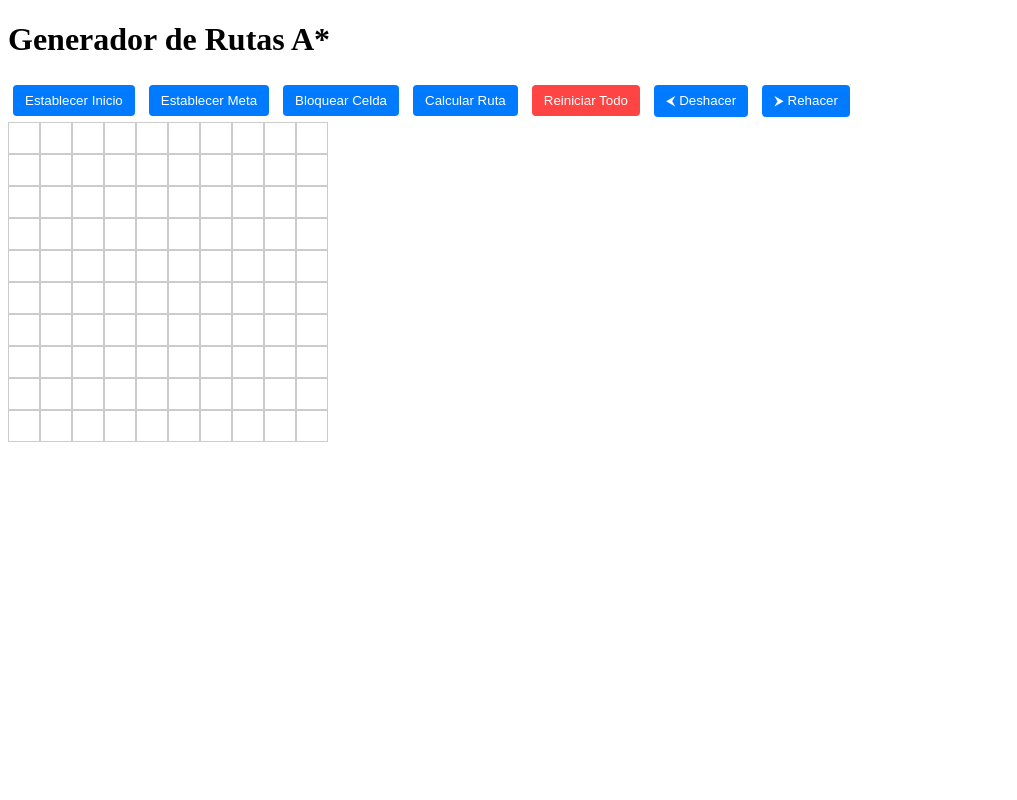
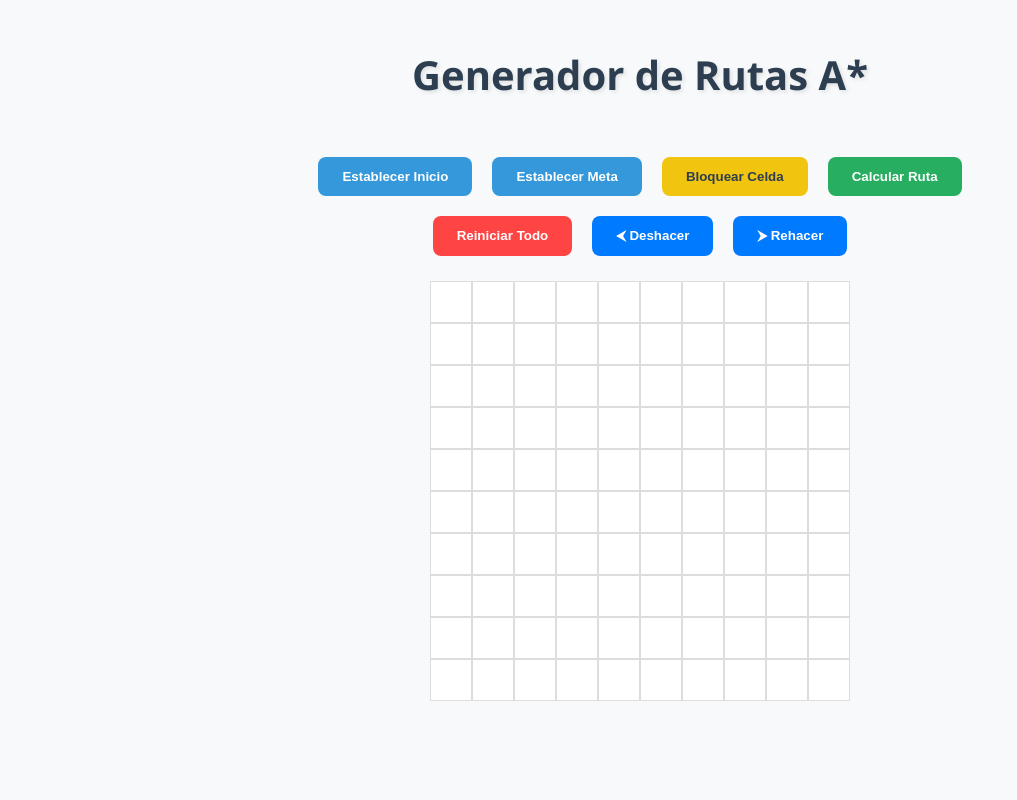
Before and after one commit to alegonzjur/ProyAlgoritmoA, a Flask app: page / in a window 1280 px wide. Shown: the whole page, without its empty margins (0-1017 px from the left). Run offline with Flask 3, Linux system fonts and the light colour scheme.

Commit message:
Reestructuración

```diff
--- a/static/styles.css
+++ b/static/styles.css
@@ -69,3 +69,220 @@ button[onclick="resetMapa()"] {
 }
 
 /* Decoración*/
+:root {
+    --primary-color: #2c3e50;
+    --secondary-color: #3498db;
+    --success-color: #27ae60;
+    --danger-color: #e74c3c;
+    --warning-color: #f1c40f;
+    --light-color: #ecf0f1;
+    --dark-color: #2c3e50;
+  }
+
+  body {
+    font-family: 'Segoe UI', Tahoma, Geneva, Verdana, sans-serif;
+    background-color: #f8f9fa;
+    margin: 0;
+    padding: 20px;
+    min-height: 100vh;
+  }
+
+  .container {
+    max-width: 1200px;
+    margin: 0 auto;
+    padding: 20px;
+  }
+
+  h1 {
+    color: var(--primary-color);
+    text-align: center;
+    margin-bottom: 30px;
+    font-size: 2.5em;
+    text-shadow: 2px 2px 4px rgba(0,0,0,0.1);
+  }
+
+  .controls {
+    display: flex;
+    justify-content: center;
+    flex-wrap: wrap;
+    gap: 10px;
+    width: 100%;
+    max-width: 800px;
+    margin: 20px auto;
+  }
+
+  button {
+    padding: 12px 24px;
+    border: none;
+    border-radius: 8px;
+    cursor: pointer;
+    font-weight: 600;
+    transition: all 0.3s ease;
+    display: flex;
+    align-items: center;
+    gap: 8px;
+  }
+
+  button:hover {
+    transform: translateY(-2px);
+    box-shadow: 0 4px 12px rgba(0,0,0,0.15);
+  }
+
+  button:active {
+    transform: translateY(0);
+  }
+
+  .btn-primary {
+    background-color: var(--secondary-color);
+    color: white;
+  }
+
+  .btn-success {
+    background-color: var(--success-color);
+    color: white;
+  }
+
+  .btn-danger {
+    background-color: var(--danger-color);
+    color: white;
+  }
+
+  .btn-warning {
+    background-color: var(--warning-color);
+    color: var(--dark-color);
+  }
+
+  .btn-active {
+    transform: scale(1.05);
+    box-shadow: 0 0 0 3px rgba(52, 152, 219, 0.3);
+  }
+
+  .grid-container {
+    flex-grow: 1;
+    display: flex;
+    justify-content: center;
+    align-items: center;
+    width: 100%;
+    padding: 20px;
+  }
+
+  .grid {
+    display: inline-block;
+    position: relative;
+    border: 2px solid var(--primary-color);
+    border-radius: 8px;
+    overflow: hidden;
+    background: white;
+    box-shadow: 0 10px 30px rgba(0,0,0,0.1);
+  }
+
+
+  .row {
+    display: flex;
+  }
+
+  .cell {
+    width: 40px;
+    height: 40px;
+    border: 1px solid #ddd;
+    transition: all 0.3s ease;
+    display: flex;
+    align-items: center;
+    justify-content: center;
+    font-weight: bold;
+    cursor: pointer;
+    background-color: white;
+  }
+
+  .cell:hover {
+    background-color: #f8f9fa;
+  }
+
+  .start {
+    background-color: var(--success-color) !important;
+    color: white;
+    font-size: 1.2em;
+  }
+
+  .end {
+    background-color: var(--danger-color) !important;
+    color: white;
+    font-size: 1.2em;
+  }
+
+  .blocked {
+    background-color: var(--primary-color) !important;
+    animation: blockAnimation 0.3s ease;
+  }
+
+  .path {
+    background-color: var(--warning-color) !important;
+    animation: pathAnimation 0.5s ease;
+  }
+
+  @keyframes pathAnimation {
+    0% { transform: scale(0.9); opacity: 0; }
+    100% { transform: scale(1); opacity: 1; }
+  }
+
+  @keyframes blockAnimation {
+    0% { transform: scale(0.95); }
+    100% { transform: scale(1); }
+  }
+
+  .status-bar {
+    margin-top: 20px;
+    padding: 15px;
+    background-color: white;
+    border-radius: 8px;
+    box-shadow: 0 4px 12px rgba(0,0,0,0.1);
+    text-align: center;
+    font-weight: 500;
+    color: var(--primary-color);
+  }
+
+  /* Efecto de onda al reiniciar */
+  @keyframes wave {
+    0% { transform: scale(1); }
+    50% { transform: scale(1.1); }
+    100% { transform: scale(1); }
+  }
+
+  .clearing {
+    animation: wave 0.3s ease;
+  }
+
+  /*Diseño responsivo */
+  @media (max-width: 768px) {
+    .cell {
+      width: 30px;
+      height: 30px;
+      font-size: 0.8em;
+    }
+
+    button {
+      padding: 10px 15px;
+      font-size: 0.9em;
+    }
+  }
+
+
+  /* Correcciones finales */
+body {
+    display: flex;
+    flex-direction: column;
+    align-items: center;
+    min-height: 100vh;
+    margin: 0;
+    padding: 20px;
+    box-sizing: border-box;
+  }
+
+  .grid-container {
+    flex-grow: 1;
+    display: flex;
+    justify-content: center;
+    align-items: center;
+    width: 100%;
+    padding: 20px;
+  }
--- a/templates/index.html
+++ b/templates/index.html
@@ -9,12 +9,12 @@
     <h1>Generador de Rutas A*</h1>
 
     <!-- Controles -->
-    <div>
-        <button onclick="setStart()">Establecer Inicio</button>
-        <button onclick="setEnd()">Establecer Meta</button>
-        <button onclick="setBlocked()">Bloquear Celda</button>
-        <button onclick="calcularRuta()">Calcular Ruta</button>
-        <button onclick="resetMapa()" style="background-color: #ff4444; color: white;">Reiniciar Todo</button>
+    <div class='controls'>
+        <button class="btn-primary" onclick="setStart()">Establecer Inicio</button>
+        <button class='btn-primary' onclick="setEnd()">Establecer Meta</button>
+        <button class='btn-warning' onclick="setBlocked()">Bloquear Celda</button>
+        <button class='btn-success' onclick="calcularRuta()">Calcular Ruta</button>
+        <button class='btn-danger' onclick="resetMapa()" style="background-color: #ff4444; color: white;">Reiniciar Todo</button>
         <!-- Botones adicionales -->
         <button onclick="deshacer()" id="undoBtn" disabled>⮜ Deshacer</button>
         <button onclick="rehacer()" id="redoBtn" disabled>⮞ Rehacer</button>
```
Also changed, not shown: Memoria.txt (deleted, +0 -58 lines), doc/Dependencias.md (added, +14 -0 lines), doc/Memoria.md (added, +61 -0 lines), 1 other file.
